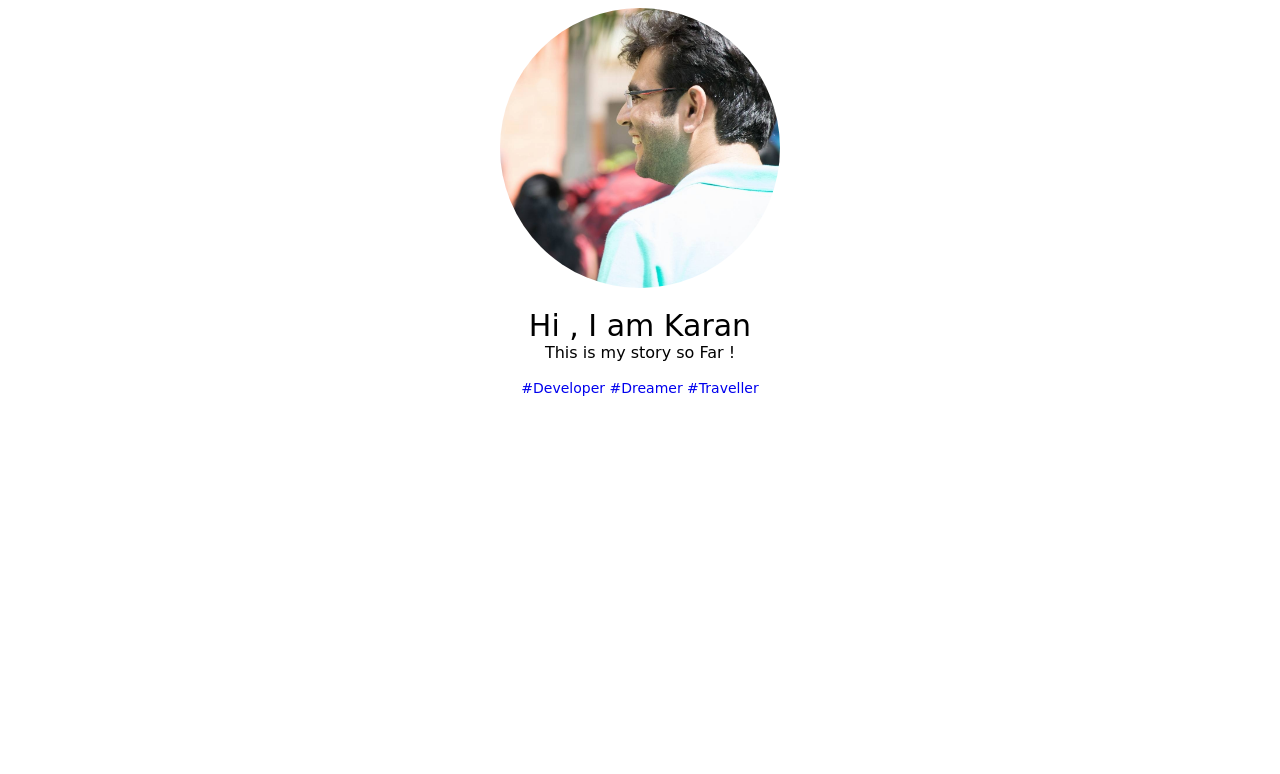
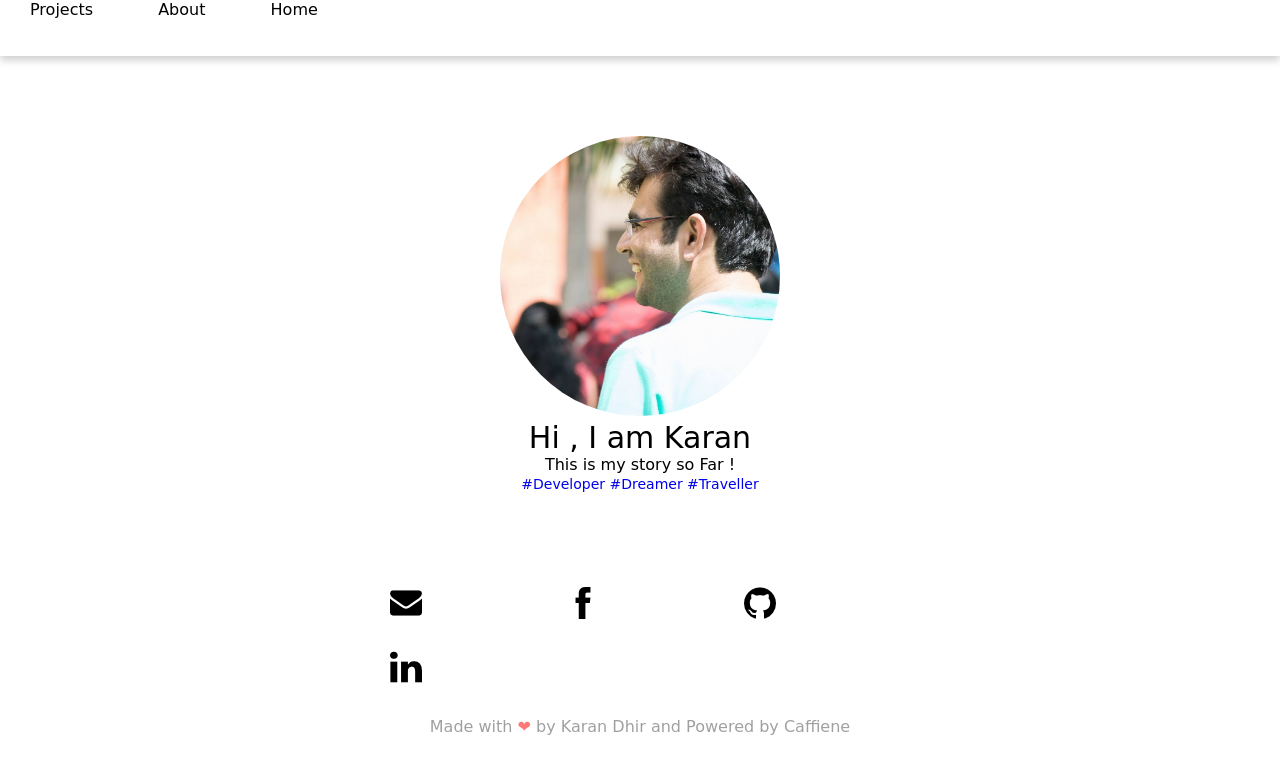
Before and after one commit to karan1dhir/Here_Is_Karan, a plain HTML site: page index.html in a window 1280 px wide. Drawn offline with Linux system fonts and the light colour scheme; a web font is replaced by a local one.

Commit message:
basic completion

```diff
--- /dev/null
+++ b/about-style.css
@@ -0,0 +1,33 @@
+/*---------------------General---------------------------*/
+*{
+    font-family: 'Patua One', cursive,Arial,sans-serif;
+    margin: 0;
+    padding: 0;
+}
+/*-------------------ProjectsPage-----------------------*/
+/*------------------Navigation Section----------------*/
+.nav-section a{
+    text-align: right;
+    text-decoration: none;
+    padding: 14px 30px;
+    text-align: center;
+    color: black;
+ }
+ .nav-section{
+     box-shadow: 0 4px 8px 0 rgba(0,0,0,0.2);
+     height: 7vh;
+ }
+.main-content-heading h1{
+    text-align: center;
+    margin-top: 5vh;
+    letter-spacing: 2px;
+}
+.main-content :first-child{
+    margin-top: 2vh;
+}
+
+.main-content p{
+    margin: auto;
+    width: 80%;
+    font-family: Arial, Helvetica, sans-serif;
+}
--- a/index.html
+++ b/index.html
@@ -8,9 +8,16 @@
         <title>Web_Resume</title>
         <link rel="stylesheet" type="text/css" href="style.css">
         <link href="https://fonts.googleapis.com/css?family=Patua+One" rel="stylesheet">
+
+        <script src="script.js"></script>
     </head>
     <body>
-        <div class="nav-section"></div>
+        <div>
+            <div class="nav-section">
+                    <a href = "projects.html">Projects</a>
+                    <a href = "About.html">About</a>
+                    <a href = "index.html">Home</a>
+            </div>
             <div class="main-section">
               <img id="image" src="images/profile_pic.jpg">
               <p id = "main-section-text">
@@ -21,5 +28,23 @@
             <a class="main-section-text-hashtags-span" href="#">#Developer #Dreamer #Traveller</a>
           </p>
         </div>
+        <div class="footer-section">
+                <div class="box">
+                 <a href="" target="_blank"><img src="images/envelope.png"></a>
+              </div>
+              <div class="box">
+                 <a href="https://www.facebook.com/karan.dhir3" target="_blank"><img src="images/facebook-letter-logo.png"></a>
+              </div>
+              <div class="box">
+                <a href="https://github.com/karan1dhir" target="_blank"><img src="images/github-logo.png"></a>
+              </div>
+              <div class="box">
+                <a href="https://www.linkedin.com/in/karan-dhir-006804141/" target="_blank"><img src="images/linkedin-logo.png"></a>
+              </div>
+        </div>
+        <div class="powered-section">
+            <p>Made with <span class="heart-icon">❤</span> by Karan Dhir and Powered by Caffiene</p>
+        </div>
+      </div>
     </body>
     </html>
--- /dev/null
+++ b/project-style.css
@@ -0,0 +1,46 @@
+/*---------------------General---------------------------*/
+*{
+    font-family: 'Patua One', cursive,Arial,sans-serif;
+    margin: 0;
+    padding: 0;
+}
+/*-------------------ProjectsPage-----------------------*/
+/*------------------Navigation Section----------------*/
+.nav-section a{
+    text-align: right;
+    text-decoration: none;
+    padding: 14px 30px;
+    text-align: center;
+    color: black;
+ }
+ .nav-section{
+     box-shadow: 0 4px 8px 0 rgba(0,0,0,0.2);
+     height: 7vh;
+ }
+
+/*------------------Heading Section------------------*/
+ .heading-section {
+     text-align: center;
+     margin-top: 5vh;
+ }
+ .heading-section h1{
+     letter-spacing: 2px;
+ }
+ .heading-section p{
+     margin-top: 2vh;
+     font-family: Arial, Helvetica, sans-serif;
+ }
+/*------------------Projects Section-----------------*/
+.project-section img{
+    width:50vh;
+    height:35vh;
+    float: left;
+}
+.project-section{
+    margin-top: 10vh;
+
+}
+.project-content{
+    display: inline-block;
+
+}
--- a/style.css
+++ b/style.css
@@ -1,19 +1,40 @@
+/*----------------General---------------------------*/
 *{
     font-family: 'Patua One', cursive,Arial,sans-serif;
+    margin: 0;
+    padding: 0;
 }
+/*-----------------Home Page-------------------------*/
+/*-----------------Navigation Section ---------------*/
+.nav-section a{
+   text-align: right;
+   text-decoration: none;
+   padding: 14px 30px;
+   text-align: center;
+   color: black;
+}
+.nav-section{
+    box-shadow: 0 4px 8px 0 rgba(0,0,0,0.2);
+    height: 7vh;
+}
+
+/*-------------------Main Section ---------------------*/
 #image{
+    position: relative;
     border-radius: 50%;
     width:35vh;
     height:35vh;
+    margin-top: 10vh;
+    cursor:pointer;
 }
 .main-section{
     text-align: center;
     vertical-align: middle;
 }
 .main-section-text-hashtags-span{
+    margin-top: 30px;
     font-size: 14px;
     text-decoration: none;
-    pointer-events: none;
 }
 #main-section-text span{
     font-size: 30px;
@@ -21,6 +42,24 @@
 .main-section :hover{
     cursor: text;
 }
-.main-section-text-hashtags{
+/*---------------------Footer Section -------------------*/
 
+.footer-section{
+  margin: auto;
+  align-content: center;
+  width: 50%;
+  margin-top: 10vh;
 }
+.box{
+    display: inline-block;
+    padding: 14px 70px;
+    cursor: pointer;
+}
+.powered-section p{
+    text-align: center;
+    margin-top: 2vh;
+    color: #A0A0A0;
+}
+.heart-icon {
+    color: #f77;
+}
```
Also changed, not shown: About.html (added, +36 -0 lines), projects.html (added, +38 -0 lines), images/Dashboard.png (added), images/Food_website.png (added), images/JSP_landing.png (added), images/cover-image.jpg (added), images/envelope.png (added), images/facebook-letter-logo.png (added), images/github-logo.png (added), images/linkedin-logo.png (added). Lines whose indentation alone changed are shown as unchanged.
